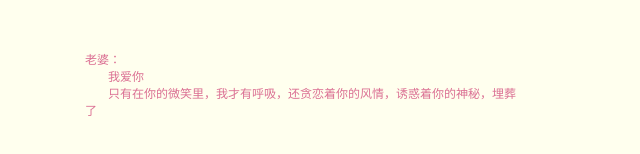
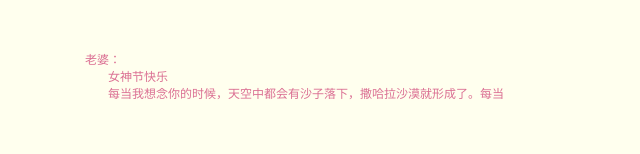
Before and after one commit to maniakkk/love1, a plain HTML site: page index.html in a window 1280 px wide. Shown: the part 150-304 px from the top of the page, 0-640 px from the left. Drawn offline with Linux system fonts and the light colour scheme.

Commit message:
Update index.html

```diff
--- a/index.html
+++ b/index.html
@@ -25,9 +25,8 @@
 			</audio>
 			<div id="code">
 				<span class="comments">老婆：</span><br />
-				<span class="space"><span class="comments">我爱你</span></span><br />
-				<span class="space"/><span class="comments">只有在你的微笑里，我才有呼吸，还贪恋着你的风情，诱惑着你的神秘，埋葬了我的爱情，脉脉之情如一溪春水，快刀难斩断。
-				老婆，我们的故事是最感人，最真实的，每天醒来，虽然我尚未起床，但思想已经飞到你的身边来了，不管今世也好来世也好，我所要的只有你。我要与你同坐在有着月光的草坪上，一起遥望着繁星点缀的夜空，讲述那人间古老的爱情神话。人生不止，寂寞不已。寂寞人生爱无休，寂寞是爱永远的主题。</span><br />
+				<span class="space"><span class="comments">女神节快乐</span></span><br />
+				<span class="space"/><span class="comments">每当我想念你的时候，天空中都会有沙子落下，撒哈拉沙漠就形成了。每当我想念你的时候，一滴水落在天空中，太平洋就形成了。我和你在一起，仿佛在情感和悲伤中都没有名字。我闻到你的味道，就像薄荷酒。显然，我应该醒着，但是当我闻到它时我会喝醉。 。</span><br />
 				<span class="space"/><span class="comments">老婆，希望睡前可以吻你；希望睡时可以抱着你；希望醒来可以看到你，有你的日子，一切都是那么美好，风和日丽，鲜花遍地；没你的日子，白昼是那么的黯淡，黑夜是那么的漫长。你的一切已经锁在我的记忆里了，那钥匙你就替我保管一辈子吧。如果你冷，我将你拥入怀中；如果你哭，我替你擦去泪痕。你像那天边的云，飘泊不定，叫人难以追寻；你像那水中的萍，流移四方，叫我难以琢磨。这样的习惯也是一种甜蜜的负担，思念你早已成为我生活中不可缺少的习惯。思念就像河流般，滔滔不绝地流向大海，流向我的心房，当我闭上双眼，你的身影又浮现在我的眼前，我是如此的依恋你。我们那两颗充满柔情和陶醉的心永远在一起，我愿做天上的星星，给你永恒的光芒，永远守候在你身边。盼你在每一次想你的瞬间，爱你在每一秒呼吸的间隙。不知为什么，只要有你在我身边，我的心便不再惶惶不安。有你的日子你就是一切，没你的日子一切都是你。
 				老婆，我想告诉你，自从有了你，我觉得整个世界都在向我点头微笑，你那可爱迷人的笑脸总是伴着月光入我梦来，让我牵挂不停。你的笑脸让我觉得惊喜，认识你我的生活充满生机，爱上你我的生活充满激情。</span><br />
 				<span class="space"/><span class="comments">老婆，保留一个最浪漫的故事，给你一声祝福，一个kiss，爱你直到永远！
```
